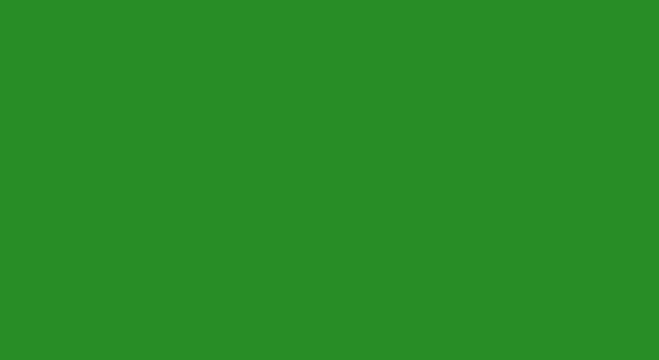
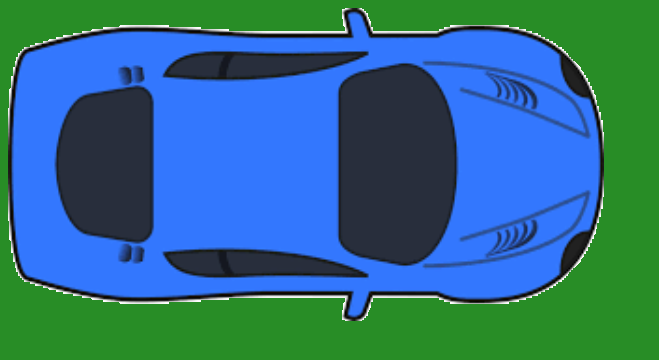
Before and after one commit to AndyPark20/driving-game, a website: page Index.html in a window 1280 px wide. Shown: the whole page, without its empty margins (0-659 px from the left). Drawn offline with Linux system fonts and the light colour scheme.

Commit message:
found a car and added div and IMG element to Html

```diff
--- a/Index.html
+++ b/Index.html
@@ -9,6 +9,7 @@
 <body>
   <div class="container">
    <div class="carStyle">
+     <img src="images/mycar3.png" alt="picture of a car">
    </div>
   </div>
 <script src="main.js"></script>
```
